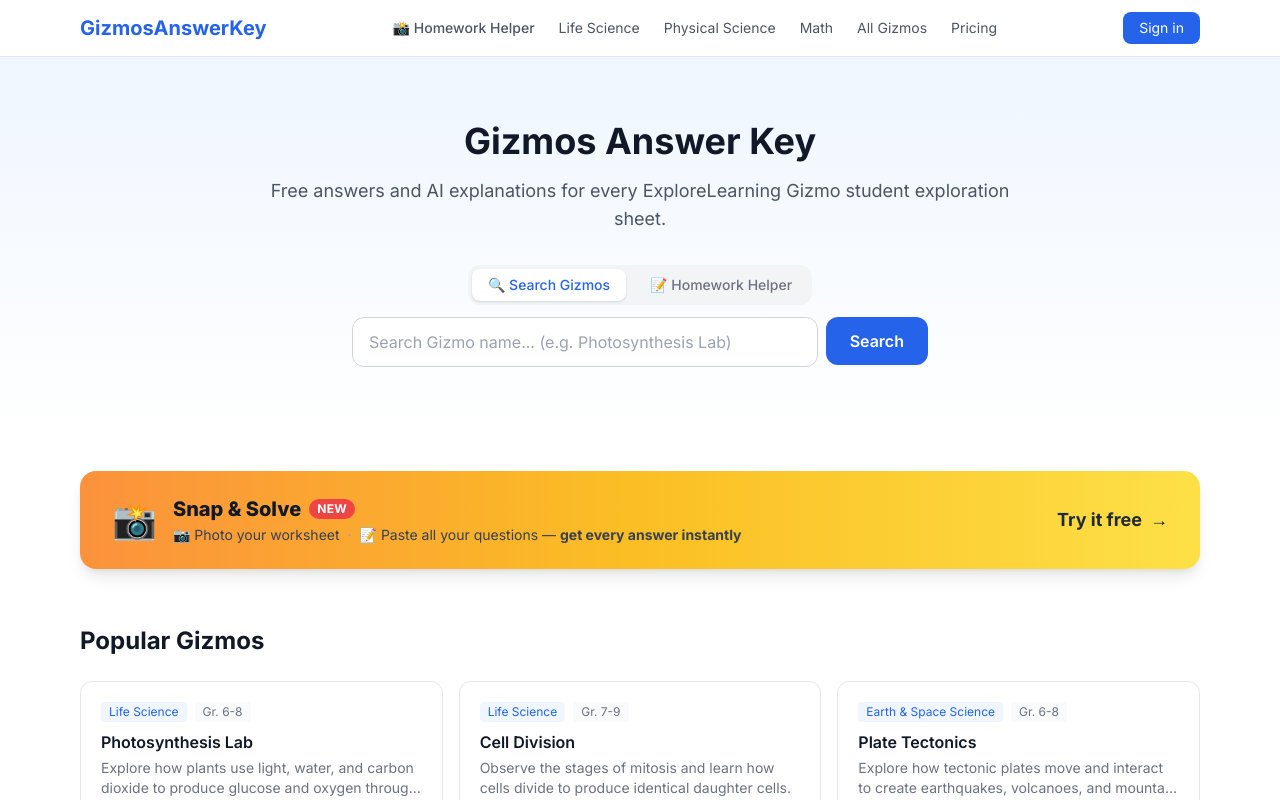
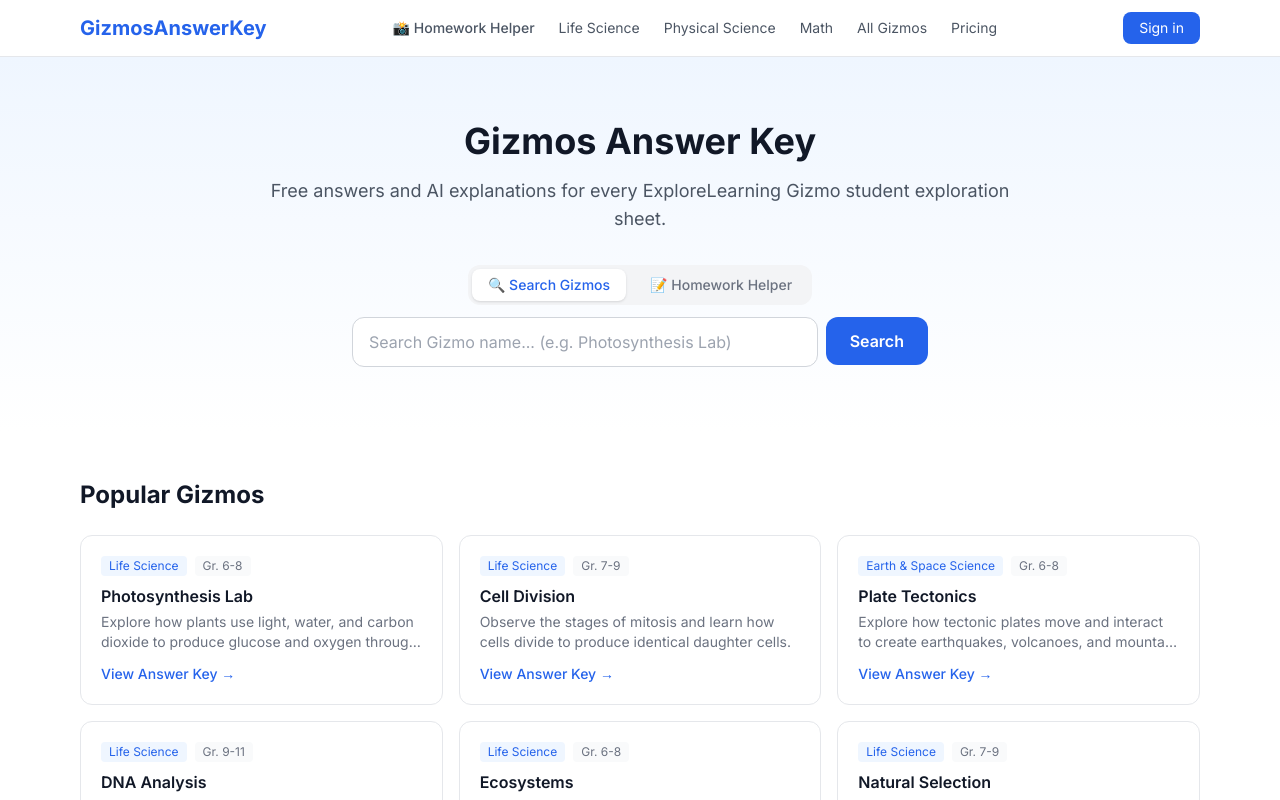
Before and after one commit to ti-kiu/gizmos-answer-key, a Next.js app: page / in a window 1280 px wide. Shown: the top 800 px of the page. Built offline with nearby package versions, Linux system fonts and the light colour scheme.

Commit message:
Remove homework helper banner from homepage

```diff
--- a/src/app/page.tsx
+++ b/src/app/page.tsx
@@ -47,35 +47,6 @@
         </div>
       </section>
 
-      {/* Homework Helper Banner */}
-      <section className="max-w-6xl mx-auto px-4 pt-10 pb-2">
-        <a
-          href="/homework"
-          className="group relative flex items-center justify-between bg-gradient-to-r from-orange-400 via-amber-400 to-yellow-300 rounded-2xl px-8 py-6 hover:scale-[1.01] transition-all shadow-lg overflow-hidden"
-        >
-          {/* Background glow */}
-          <div className="absolute inset-0 bg-white opacity-0 group-hover:opacity-5 transition-opacity" />
-
-          <div className="flex items-center gap-4">
-            <span className="text-4xl">📸</span>
-            <div>
-              <div className="flex items-center gap-2 mb-0.5">
-                <p className="font-extrabold text-gray-900 text-xl">Snap & Solve</p>
-                <span className="bg-red-500 text-white text-xs font-bold px-2 py-0.5 rounded-full uppercase tracking-wide">New</span>
-              </div>
-              <p className="text-gray-700 text-sm">
-                📷 Photo your worksheet <span className="mx-1 text-gray-400">·</span> 📝 Paste all your questions — <strong>get every answer instantly</strong>
-              </p>
-            </div>
-          </div>
-
-          <div className="flex items-center gap-1 text-gray-800 font-bold text-lg shrink-0 ml-4">
-            Try it free
-            <span className="group-hover:translate-x-1 transition-transform inline-block ml-1">→</span>
-          </div>
-        </a>
-      </section>
-
       {/* Popular Gizmos */}
       <section className="max-w-6xl mx-auto px-4 py-12">
         <h2 className="text-2xl font-bold text-gray-900 mb-6">Popular Gizmos</h2>
```
